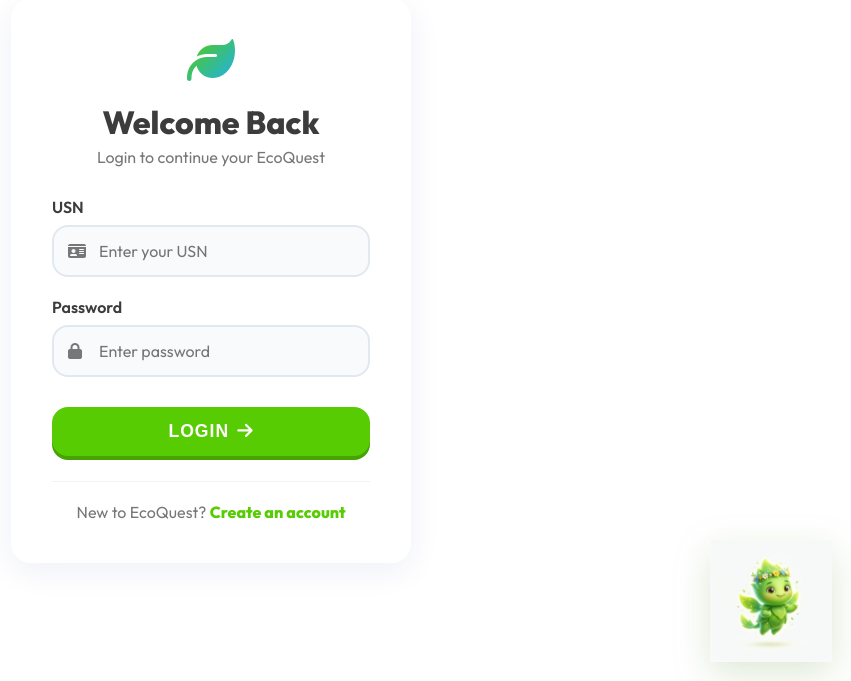
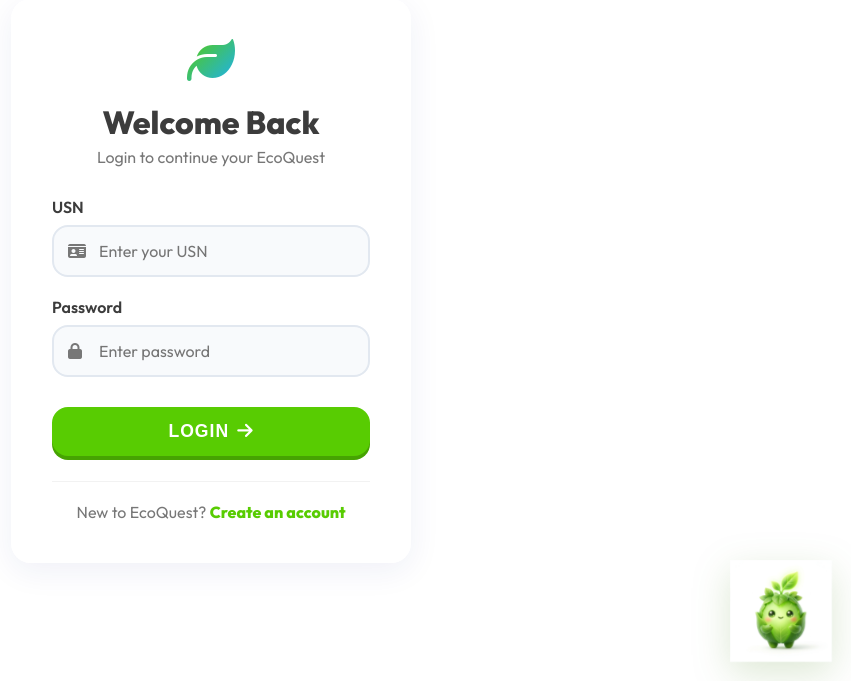
Before and after one commit to V-Hemanesh/eco_quest, a Flask app: page / in a window 1280 px wide. Shown: the part 119-800 px from the top of the page, without its empty margins (429-1280 px from the left). Run offline with Flask 3, Linux system fonts and the light colour scheme.

Commit message:
Tighten mascot border and remove excess background space

```diff
--- a/static/style.css
+++ b/static/style.css
@@ -742,13 +742,17 @@ h6 {
 }
 
 .mascot-img {
-    width: 120px;
-    height: auto;
-    animation: float-mascot 4s infinite ease-in-out, breathe 3s infinite ease-in-out;
+    width: 100px;
+    height: 100px;
+    object-fit: contain;
+    mix-blend-mode: multiply; /* Makes pure white background transparent */
+    animation: float-mascot 4s infinite ease-in-out, breathe 3s infinite ease-in-out, blink 5s infinite;
     pointer-events: auto;
     cursor: grab;
-    filter: drop-shadow(0 10px 15px rgba(0,0,0,0.1));
+    filter: drop-shadow(0 5px 10px rgba(0,0,0,0.05));
     transition: transform 0.1s;
+    margin: 0;
+    padding: 0;
 }
 
 .mascot-img:active {
```
Also changed, not shown: static/images/mascot.png.
